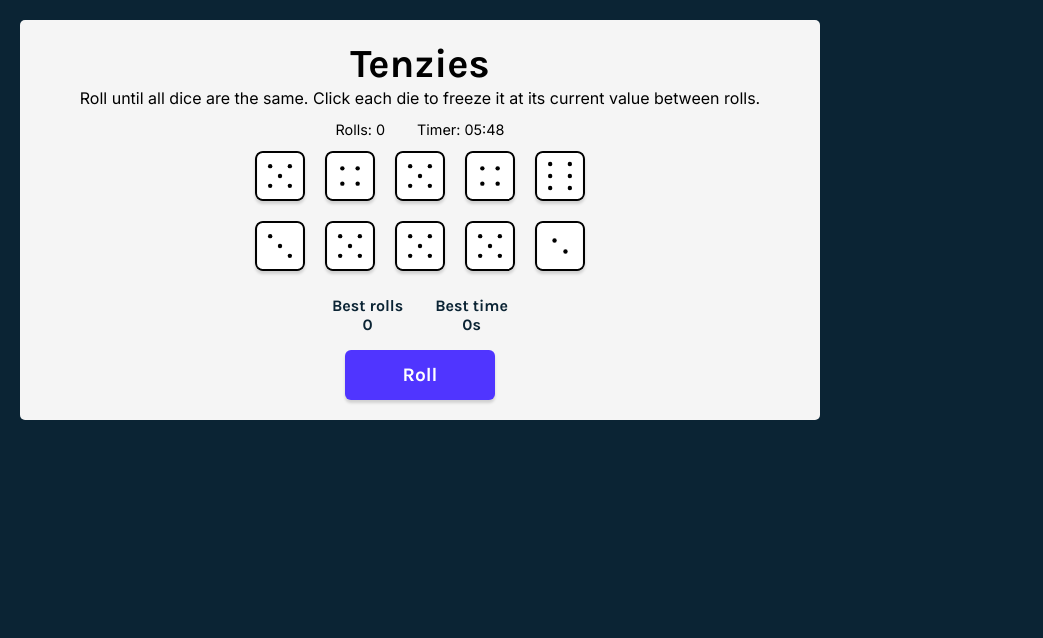
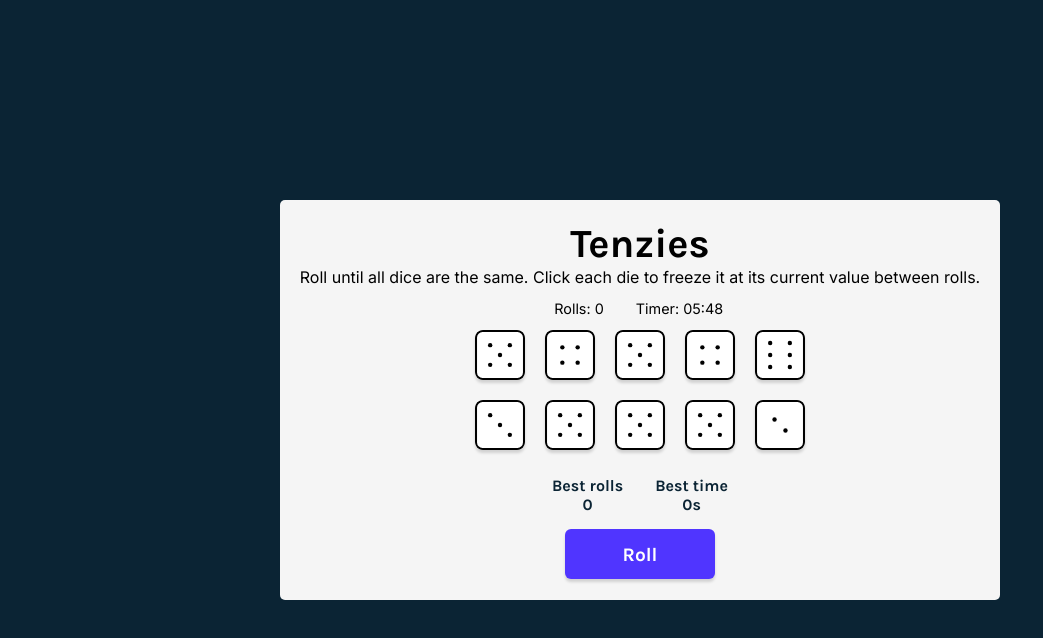
Before and after one commit to kamil713/react-basics, a React (Vite) app in the folder tenzies/: page / in a window 1280 px wide. Shown: the top 638 px of the page, without its empty margins (0-1043 px from the left). Built offline with nearby package versions, Linux system fonts and the light colour scheme.

Commit message:
fix problem with timer display and cetering app

```diff
--- a/tenzies/src/App.css
+++ b/tenzies/src/App.css
@@ -7,6 +7,10 @@ body {
   background-color: #0b2434;
   padding: 20px;
   font-family: 'Karla';
+  height: calc(100vh - 1px);
+  display: flex;
+  justify-content: center;
+  align-items: center;
 }
 
 main {
@@ -48,6 +52,10 @@ main {
    font-family: 'Inter', sans-serif;
    font-size: 0.9rem;
    font-weight: 400;
+}
+
+.stats-container--timer {
+  width: 90px;
 }
 
 .dice-container {
```
